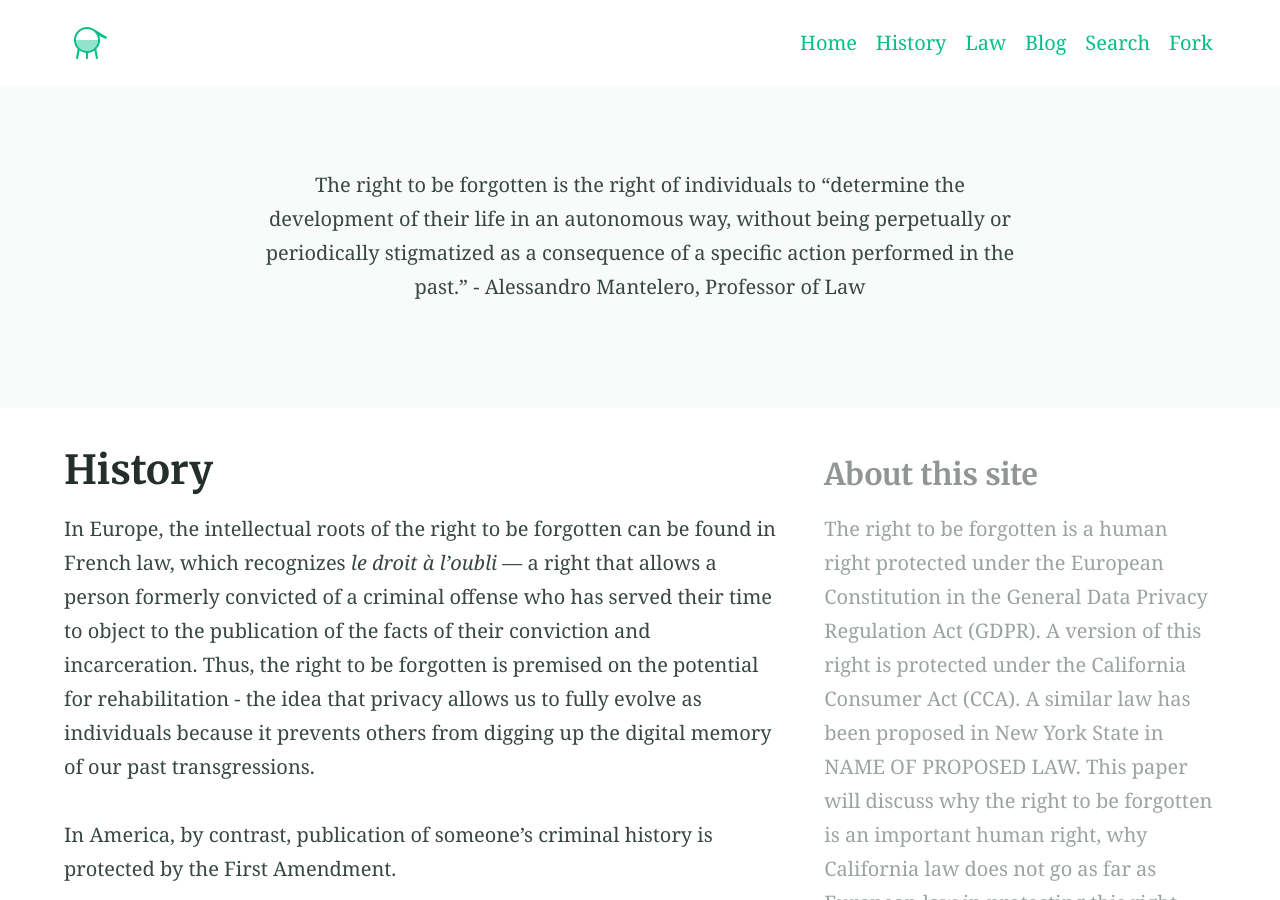
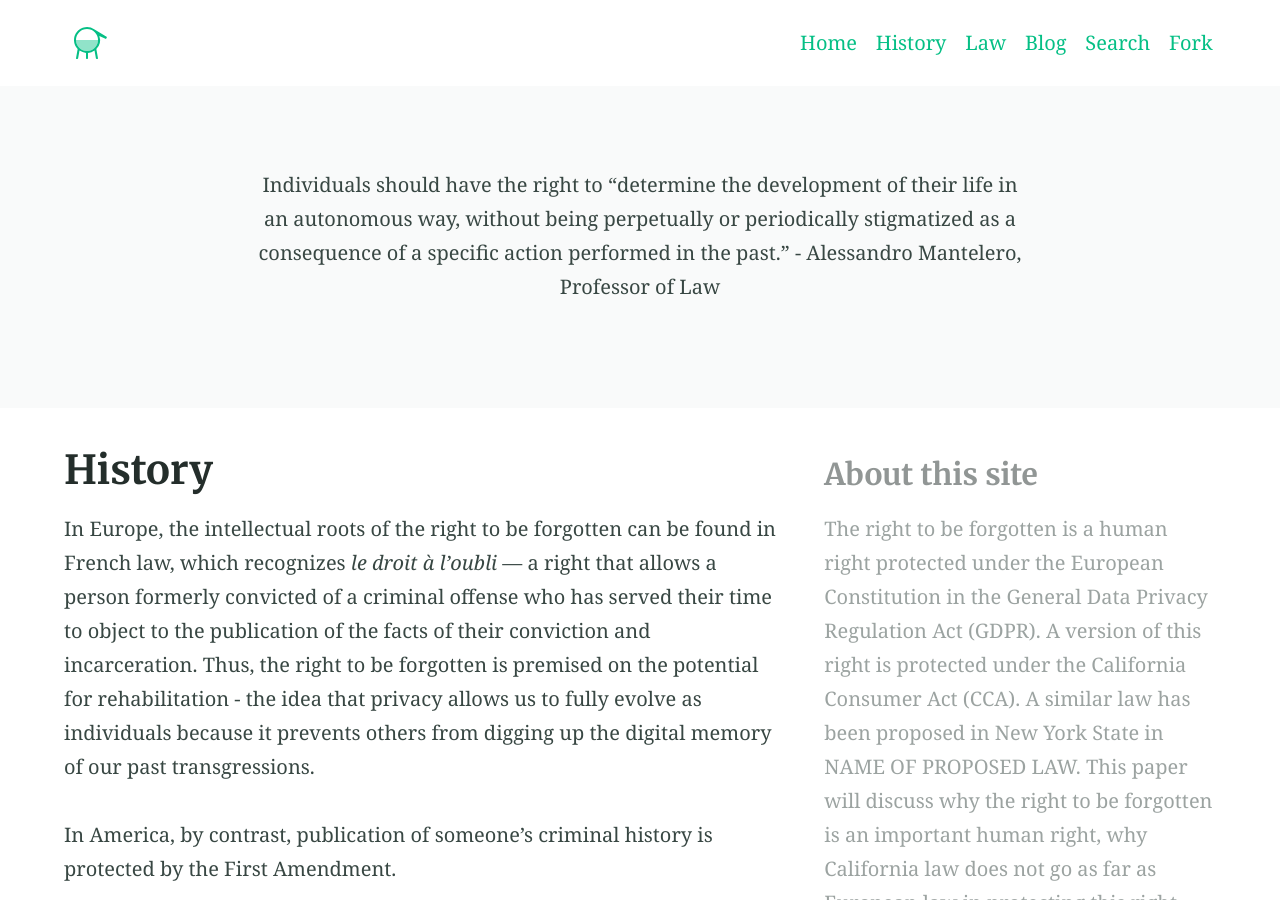
Before and after one commit to binipringle/right-to-be-forgotten-draft, a Jekyll site: the page built from history.md, in a window 1280 px wide and 900 px high. Built offline with Jekyll 4.4.1, drawn with Linux system fonts in a browser that asks for light colours; some of the changed text lies outside the part shown.

````diff
--- a/history.md
+++ b/history.md
@@ -1,8 +1,8 @@
 ---
 title: History
 feature_text: |
-  The right to be forgotten is the right of individuals to "determine the development of their life in an autonomous way, without being perpetually or periodically stigmatized as a consequence of a specific action performed in the past." - Alessandro Mantelero, Professor of Law
-excerpt: "A demo of Markdown and HTML includes"
+  Individuals should have the right to "determine the development of their life in an autonomous way, without being perpetually or periodically stigmatized as a consequence of a specific action performed in the past." - Alessandro Mantelero, Professor of Law
+excerpt: "The digital amalgam of our lives makes us appear wholly knowable and therefore, condemnable."
 aside: true
 ---
 
@@ -10,126 +10,4 @@ In Europe, the intellectual roots of the right to be forgotten can be found in F
 
 In America, by contrast, publication of someone’s criminal history is protected by the First Amendment.
 
-<small>A small element</small>
-
-[A link](https://david.darn.es "A link")
-
-Lorem ipsum dolor sit amet, consectetur adip* isicing elit, sed do eiusmod *tempor incididunt ut labore et dolore magna aliqua.
-
-Duis aute irure dolor in [A link](https://david.darn.es "A link") reprehenderit in voluptate velit esse cillum **bold text** dolore eu fugiat nulla pariatur. Excepteur span element sint occaecat cupidatat non proident, sunt _italicised text_ in culpa qui officia deserunt mollit anim id `some code` est laborum.
-
-* An item
-* An item
-* An item
-* An item
-* An item
-
-1. Item one
-2. Item two
-3. Item three
-4. Item four
-5. Item five
-
-> A simple blockquote
-
-Some HTML...
-
-``` html
-<blockquote cite="http://www.imdb.com/title/tt0284978/quotes/qt1375101">
-  <p>You planning a vacation, Mr. Sullivan?</p>
-  <footer>
-    <a href="http://www.imdb.com/title/tt0284978/quotes/qt1375101">Sunways Security Guard</a>
-  </footer>
-</blockquote>
-```
-
-...CSS...
-
-``` css
-blockquote {
-  text-align: center;
-  font-weight: bold;
-}
-blockquote footer {
-  font-size: .8rem;
-}
-```
-
-...and JavaScript
-
-``` js
-const blockquote = document.querySelector("blockquote")
-const bolden = (keyString, string) =>
-  string.replace(new RegExp(keyString, 'g'), '<strong>'+keyString+'</strong>')
-
-blockquote.innerHTML = bolden("Mr. Sullivan", blockquote.innerHTML)
-```
-
-`Single line of code`
-
-## HTML Includes
-
-### Contact form
-
-{% include site-form.html %}
-
-``` html
-{% raw %}{% include site-form.html %}{% endraw %}
-```
-
-### Demo map embed
-
-{% include map.html id="hWT832R16sKgjpMA8" title="Google data center" %}
-
-``` html
-{% raw %}{% include map.html id="XXXXXX" title="Google data center" %}{% endraw %}
-```
-
-### Button include
-
-{% include button.html text="A button" link="https://david.darn.es" %}
-
-{% include button.html text="A button with icon" link="https://twitter.com/daviddarnes" icon="twitter" %}
-
-``` html
-{% raw %}{% include button.html text="A button" link="https://david.darn.es" %}
-{% include button.html text="A button with icon" link="https://twitter.com/daviddarnes" icon="twitter" %}{% endraw %}
-```
-
-### Icon include
-
-{% include icon.html id="twitter" title="twitter" %} [{% include icon.html id="linkedin" title="twitter" %}](https://www.linkedin.com/in/daviddarnes)
-
-``` html
-{% raw %}{% include icon.html id="twitter" title="twitter" %}
-[{% include icon.html id="linkedin" title="twitter" %}](https://www.linkedin.com/in/daviddarnes){% endraw %}
-```
-
-### Video include
-
-{% include video.html id="zrkcGL5H3MU" title="Siteleaf tutorial video" %}
-
-``` html
-{% raw %}{% include video.html id="zrkcGL5H3MU" title="Siteleaf tutorial video" %}{% endraw %}
-```
-
-
-### Image includes
-
-{% include figure.html image="https://picsum.photos/600/800?image=894" caption="Image with caption" width="300" height="800" %}
-
-{% include figure.html image="https://picsum.photos/600/800?image=894" caption="Right aligned image" position="right" width="300" height="800" %}
-
-{% include figure.html image="https://picsum.photos/600/800?image=894" caption="Left aligned image" position="left" width="300" height="800" %}
-
-{% include figure.html image="https://picsum.photos/1600/800?image=894" alt="Image with just alt text" %}
-
-``` html
-{% raw %}{% include figure.html image="https://picsum.photos/600/800?image=894" caption="Image with caption" width="300" height="800" %}
-
-{% include figure.html image="https://picsum.photos/600/800?image=894" caption="Right aligned image" position="right" width="300" height="800" %}
-
-{% include figure.html image="https://picsum.photos/600/800?image=894" caption="Left aligned image" position="left" width="300" height="800" %}
-
-{% include figure.html image="https://picsum.photos/1600/800?image=894" alt="Image with just alt text" %}{% endraw %}
-```
+---
````
Also changed, not shown: _posts/2023-04-25-example-post-three.md (+1 -1 lines), _posts/2023-04-26-example-post-five.md (added, +12 -0 lines), index.md (+1 -1 lines).
